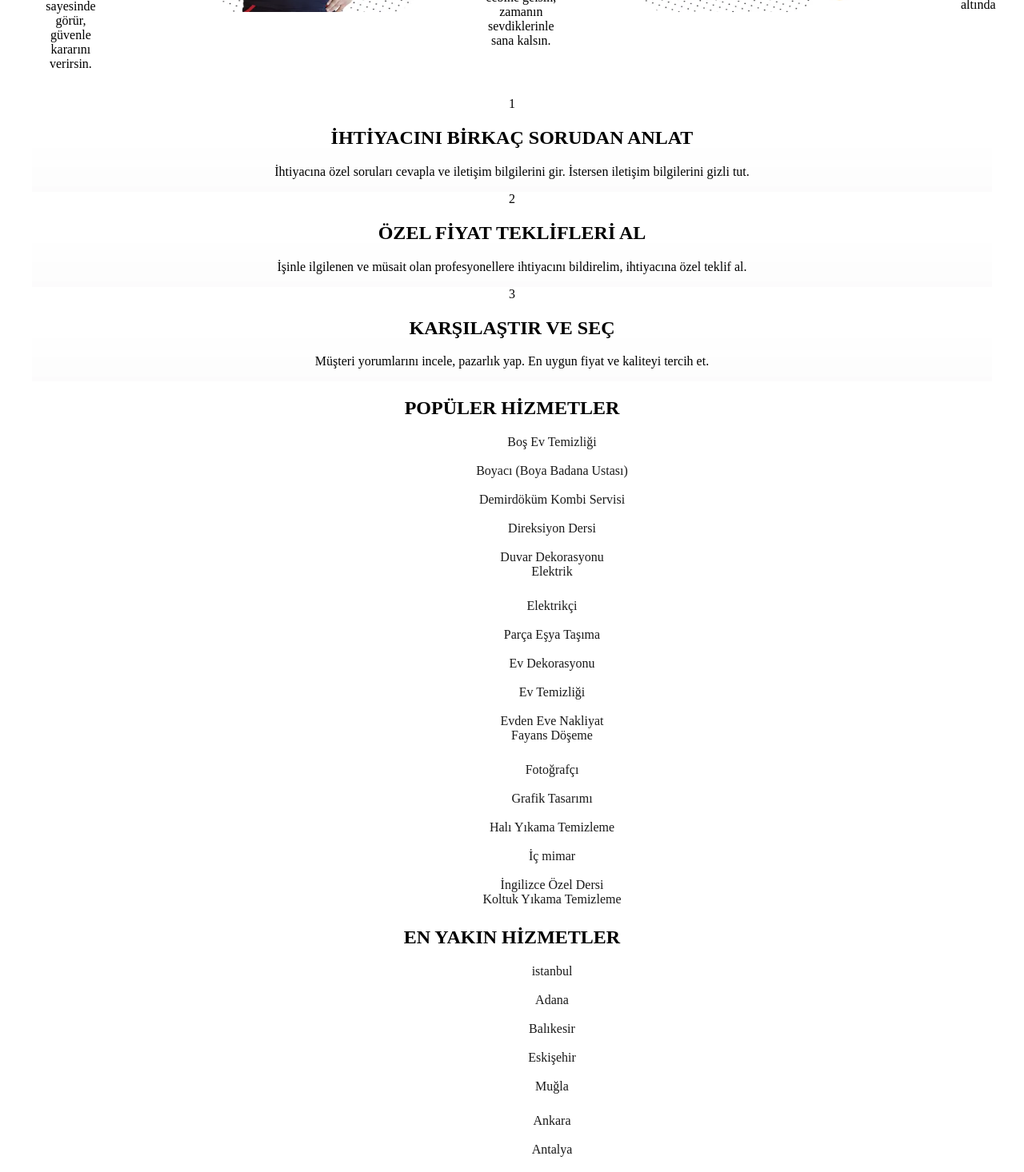
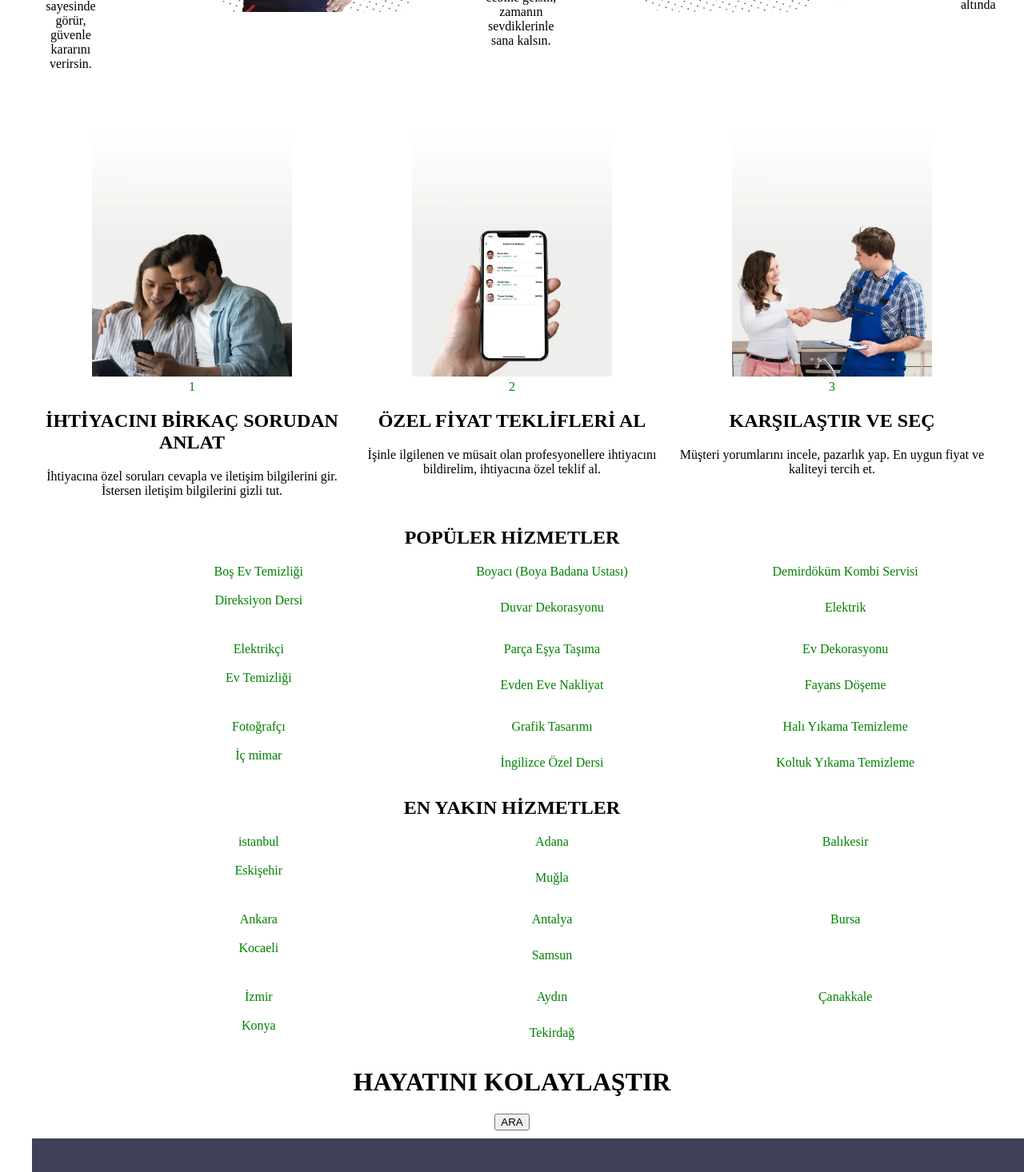
Before and after one commit to nildembuse/ArmutClone, a React (Vite) app: page / in a window 1280 px wide. Shown: the part 2360-3826 px from the top of the page at 80% size. Built offline with nearby package versions, Linux system fonts and the light colour scheme.

Commit message:
duzenleme yapiliyor

```diff
--- a/src/App.css
+++ b/src/App.css
@@ -760,22 +760,51 @@ header.masthead .post-heading  {
 }
 .services{
   display: grid;
+  grid-template-columns: 1fr 1fr 1fr;
 }
 
-.servis-first{
-  background-image: url(/src/img/servis1.jpg);
+.services img {
+  width: 250px;
+  height: 350px;
+}
+.services span{
+  color: green;
+
 }
 
-.servis-second{
-  background-image: url(/src/img/servis2.jpg);
+.populer-hiz {
+  display: grid;
+  grid-template-columns: 1fr 1fr 1fr;
+  align-items: center;
+  margin-left: 100px;
+  margin-bottom: 25px;
 }
 
-.servis-third{
-  background-image: url(/src/img/servis3.jpg);
+.statment {
+  display: grid;
 }
 
+.populer-hiz a {
+  text-decoration: none;
+  color: green;
+}
 
+.en-yakin {
+  display: grid;
+  grid-template-columns: 1fr 1fr 1fr;
+  align-items: center;
+  margin-left: 100px;
+  margin-bottom: 25px;
+}
 
+.statment {
+  display: grid;
+}
+
+.en-yakin a {
+  text-decoration: none;
+  color: green;
+}
 /* Footer Kısmı Baslangıc */
 
 footer {
--- a/src/components/Services.jsx
+++ b/src/components/Services.jsx
@@ -4,6 +4,7 @@ export default function Services() {
         <div className="hard-brad">
             <div className="services">
                 <div className="servis-first">
+                    <img src="/src/img/servis1.jpg" alt="" /> <br />
                     <span>1</span>
                     <h2>İHTİYACINI BİRKAÇ SORUDAN ANLAT</h2>
                     <span className="green-line"></span>
@@ -11,6 +12,7 @@ export default function Services() {
                 </div>
 
                 <div className="servis-second">
+                    <img src="/src/img/servis2.jpg" alt="" /> <br />
                     <span>2</span>
                     <h2>ÖZEL FİYAT TEKLİFLERİ AL</h2>
                     <span className="green-line"></span>
@@ -18,6 +20,7 @@ export default function Services() {
                 </div>
 
                 <div className="servis-third">
+                    <img src="/src/img/servis3.jpg" alt="" /> <br />
                     <span>3</span>
                     <h2>KARŞILAŞTIR VE SEÇ</h2>
                     <span className="green-line"></span>
@@ -26,7 +29,7 @@ export default function Services() {
             </div>
                 <h2>POPÜLER HİZMETLER</h2>
             <section>
-                  <nav className='footerFirstStatemenet' >
+                  <nav className='populer-hiz' >
                     <a href="#"><p2 className="statment">Boş Ev Temizliği</p2><br /></a>
                     <a href="#"><p2 className="statment">Boyacı (Boya Badana Ustası)</p2><br /></a>
                     <a href="#"><p2 className="statment">Demirdöküm Kombi Servisi</p2><br />  </a>
@@ -37,7 +40,7 @@ export default function Services() {
                 </section>
 
                 <section>
-                  <nav className='footerFirstStatemenet' >
+                  <nav className='populer-hiz' >
                     <a href="#"><p2 className="statment">Elektrikçi</p2><br /></a>
                     <a href="#"><p2 className="statment">Parça Eşya Taşıma</p2><br /></a>
                     <a href="#"><p2 className="statment">Ev Dekorasyonu</p2><br />  </a>
@@ -47,7 +50,7 @@ export default function Services() {
                   </nav>
                 </section>
                 <section>
-                  <nav className='footerFirstStatemenet' >
+                  <nav className='populer-hiz' >
                     <a href="#"><p2 className="statment">Fotoğrafçı</p2><br /></a>
                     <a href="#"><p2 className="statment">Grafik Tasarımı</p2><br /></a>
                     <a href="#"><p2 className="statment">Halı Yıkama Temizleme</p2><br />  </a>
@@ -60,7 +63,7 @@ export default function Services() {
                 <div className="yakin-hizmet">
                         <h2>EN YAKIN HİZMETLER</h2>
                     <section>
-                        <nav className='footerFirstStatemenet' >
+                        <nav className='en-yakin' >
                             <a href="#"><p2 className="statment">istanbul</p2><br /></a>
                             <a href="#"><p2 className="statment">Adana</p2><br /></a>
                             <a href="#"><p2 className="statment">Balıkesir</p2><br />  </a>
@@ -69,7 +72,7 @@ export default function Services() {
                         </nav>
                     </section>
                     <section>
-                        <nav className='footerFirstStatemenet' >
+                        <nav className='en-yakin' >
                             <a href="#"><p2 className="statment">Ankara</p2><br /></a>
                             <a href="#"><p2 className="statment">Antalya</p2><br /></a>
                             <a href="#"><p2 className="statment">Bursa</p2><br />  </a>
@@ -78,7 +81,7 @@ export default function Services() {
                         </nav>
                     </section>
                     <section>
-                        <nav className='footerFirstStatemenet' >
+                        <nav className='en-yakin' >
                             <a href="#"><p2 className="statment">İzmir</p2><br /></a>
                             <a href="#"><p2 className="statment">Aydın</p2><br /></a>
                             <a href="#"><p2 className="statment">Çanakkale</p2><br />  </a>
```
